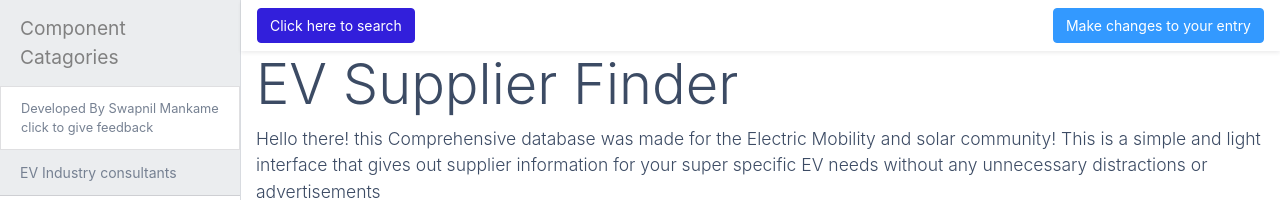
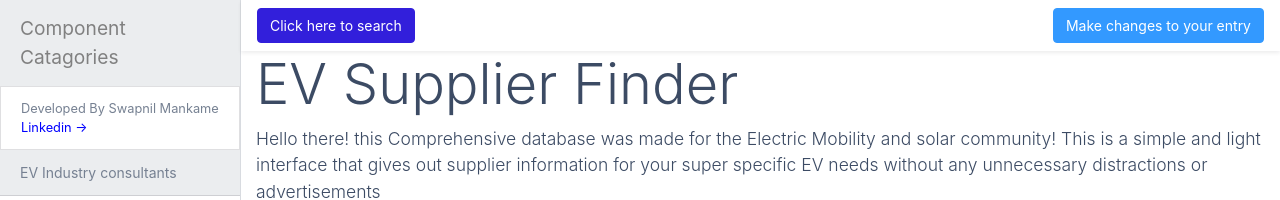
Before and after one commit to swapnilmankame1995/ev.github.io, a plain HTML site: page index.html in a window 1280 px wide. Shown: the top 200 px of the page. Drawn offline with nearby package versions, Linux system fonts and the light colour scheme; no server answers.

Commit message:
Added LinkedIn Link

```diff
--- a/index.html
+++ b/index.html
@@ -60,7 +60,7 @@
     <!-- Sidebar -->
     <div class=" border-right bg-white"   id="sidebar-wrapper">
       <div class="sidebar-heading  bg-light" style="color:grey;">Component Catagories</div>
-      <a href="https://www.linkedin.com/in/swapnilmankame/" target="_blank" style="font-size:.8rem" class="list-group-item list-group-item-action bg-white">Developed By Swapnil Mankame<br>click to give feedback</a>
+      <a href="https://www.linkedin.com/in/swapnilmankame/" target="_blank" style="font-size:.8rem" class="list-group-item list-group-item-action bg-white">Developed By Swapnil Mankame<br><span style="color: blue;">Linkedin -></span></a></a>
       <div class="list-group list-group-flush">
 
         <a href="#" onclick="adddata('BJ')" class="list-group-item list-group-item-action bg-light">EV Industry consultants</a>
```
